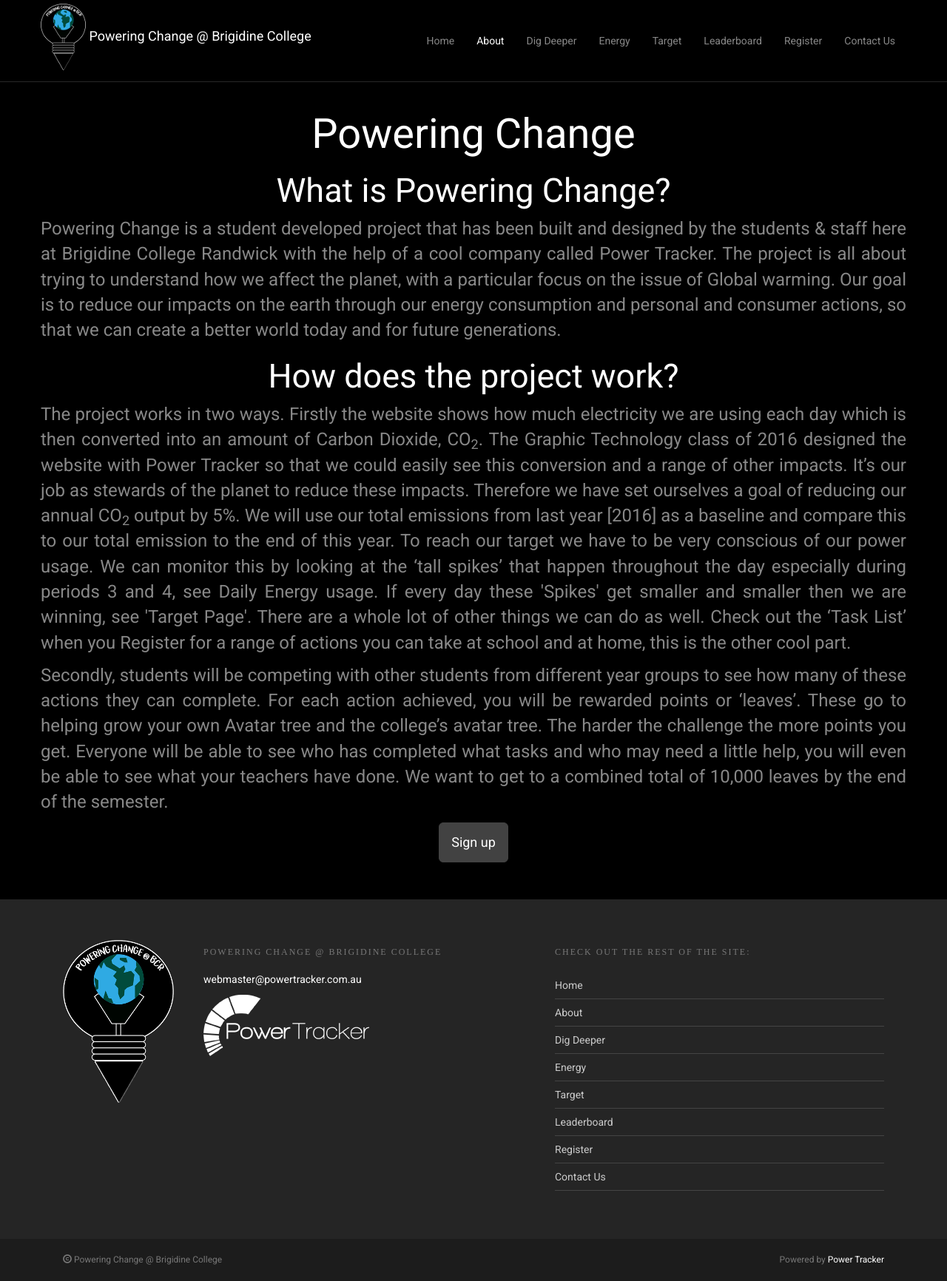
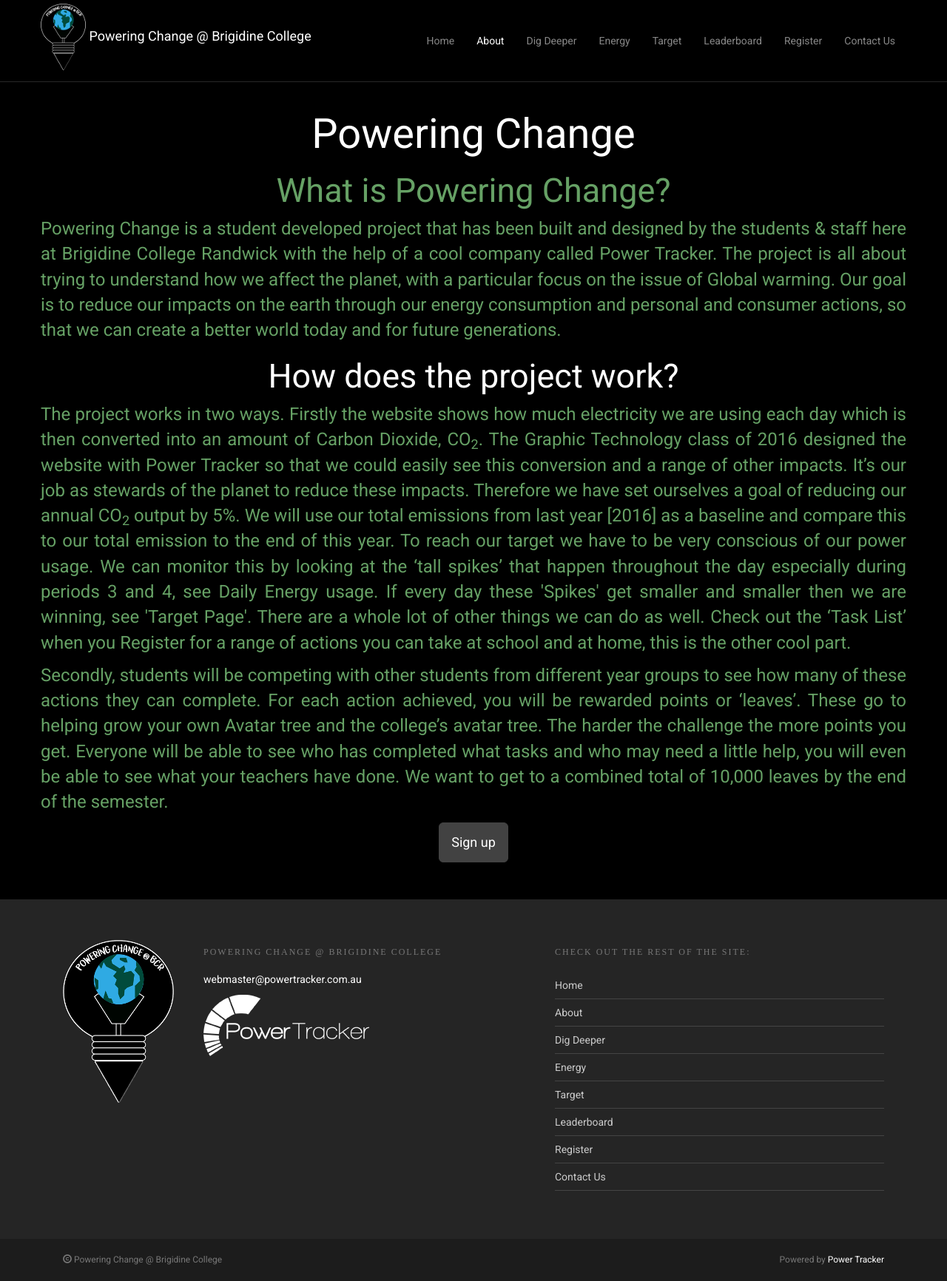
Before and after one commit to samyalv04/brigidine.powertracker.com.au, a Jekyll site: the page built from about/index.html, in a window 1280 px wide. Shown: the whole page at 74% size. Built offline with Jekyll 4.4.1, drawn with Linux system fonts in a browser that asks for light colours.

Commit message:
Update index.html

```diff
--- a/about/index.html
+++ b/about/index.html
@@ -10,7 +10,7 @@ bodyclass: "page-about"
             Powering Change
         </h1>
         <h2 class="text-center">
-            What is Powering Change?
+            <font color="#66A165"> What is Powering Change?
         </h2>
         <p class="big" style="text-align: justify;">
             Powering Change is a student developed project that has been built and designed by the students & staff here at Brigidine College Randwick with the help of a cool company called Power Tracker. The project is all about trying to understand how we affect the planet, with a particular focus on the issue of Global warming. Our goal is to reduce our impacts on the earth through our energy consumption and personal and consumer actions, so that we can create a better world today and for future generations.
```
